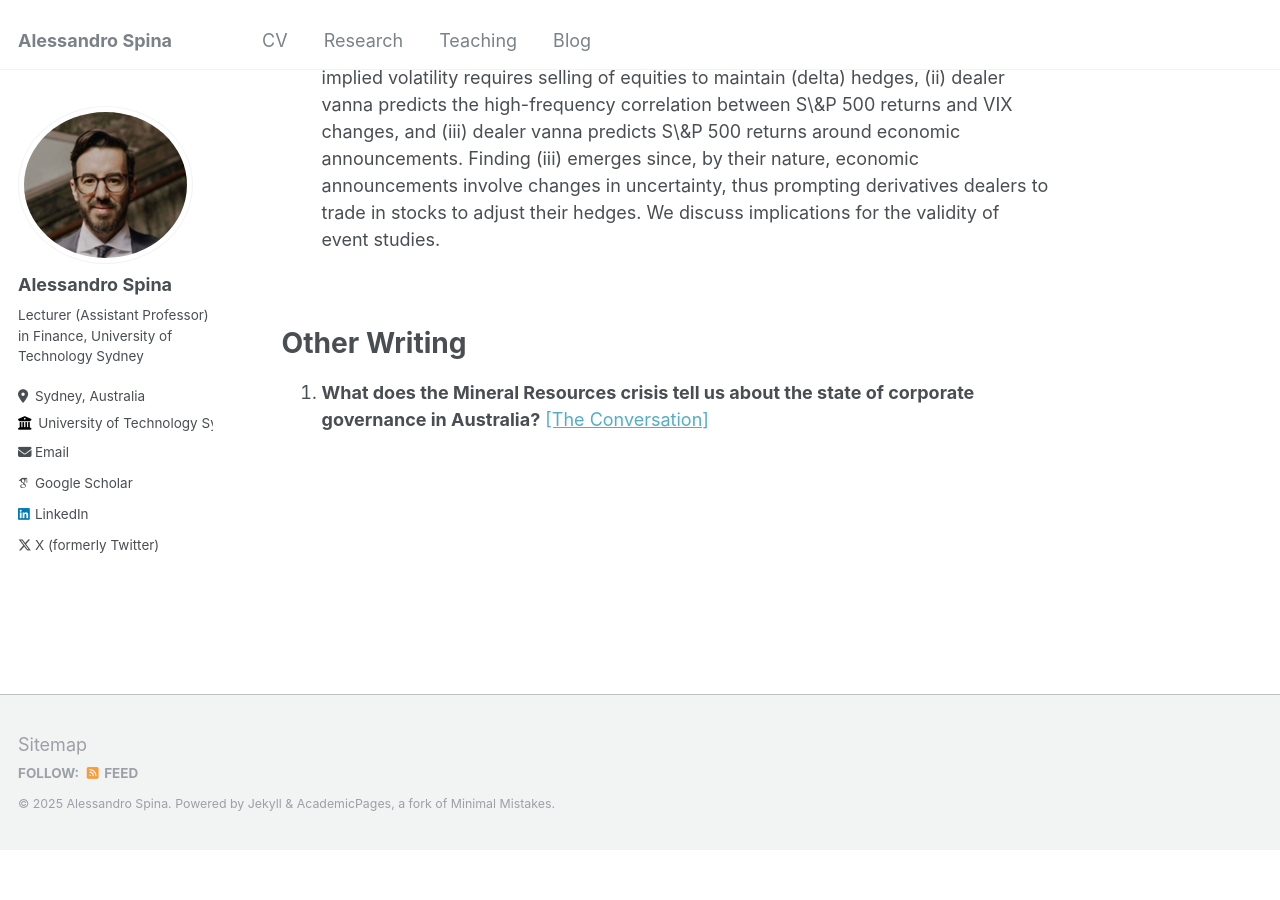
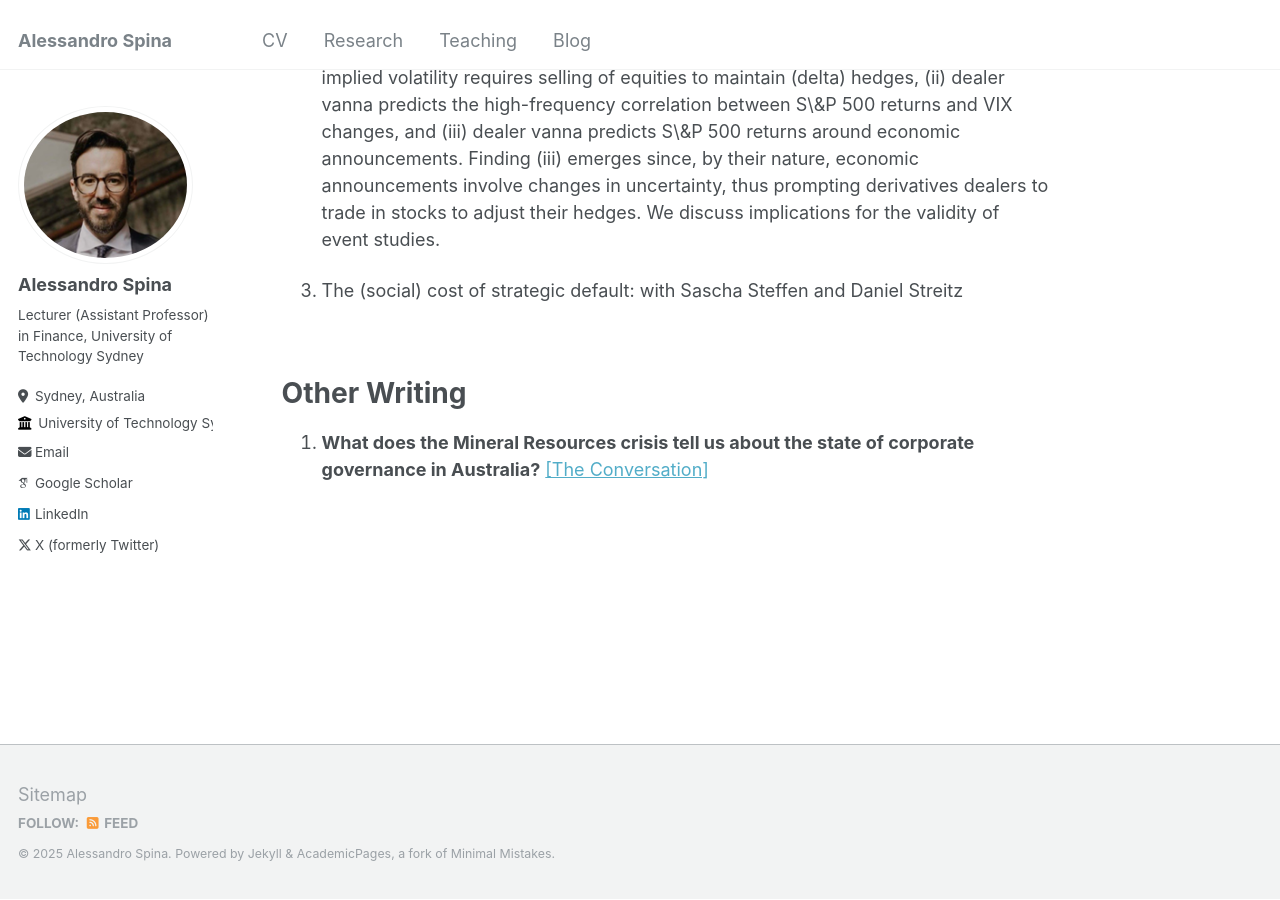
Before and after one commit to aspi6246/aspi6246.github.io, a Jekyll site: the page built from _pages/about.md, in a window 1280 px wide and 900 px high, scrolled down 1397 px. Built offline with Jekyll 4.4.1, drawn with Linux system fonts in a browser that asks for light colours; some web fonts are replaced; before the commit the page ends 2246 px from its top, so only the background shows below that.

Commit message:
Update about.md

```diff
--- a/_pages/about.md
+++ b/_pages/about.md
@@ -33,6 +33,8 @@ Working Papers
 
     Abstract: We provide evidence that changes in equity price uncertainty generate predictable flows in equity futures, that we link to the hedging activities of equity options dealers. For the market of S\&P 500 options, we find that (i) due to their inventory of options, option dealers are on average “long vanna,” i.e., an increase in implied volatility requires selling of equities to maintain (delta) hedges, (ii) dealer vanna predicts the high-frequency correlation between S\&P 500 returns and VIX changes, and (iii) dealer vanna predicts S\&P 500 returns around economic announcements. Finding (iii) emerges since, by their nature, economic announcements involve changes in uncertainty, thus prompting derivatives dealers to trade in stocks to adjust their hedges. We discuss implications for the validity of event studies.
 
+4. The (social) cost of strategic default: with Sascha Steffen and Daniel Streitz
+
 <br>
 
 Other Writing
```
